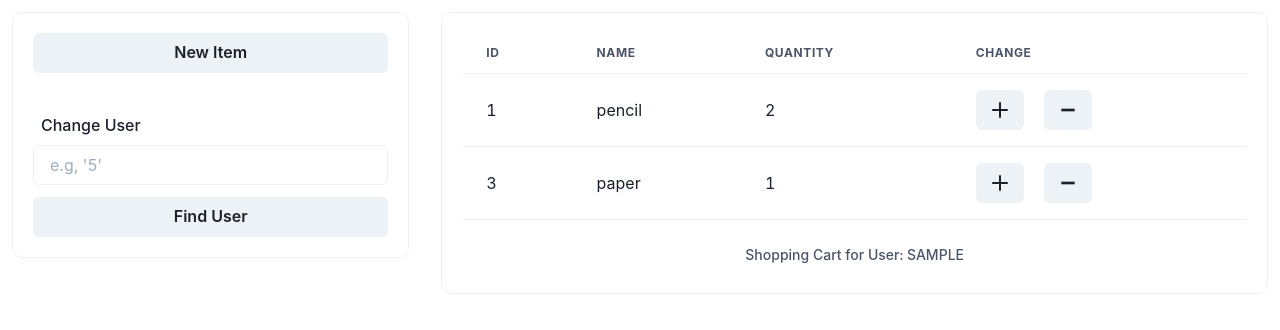
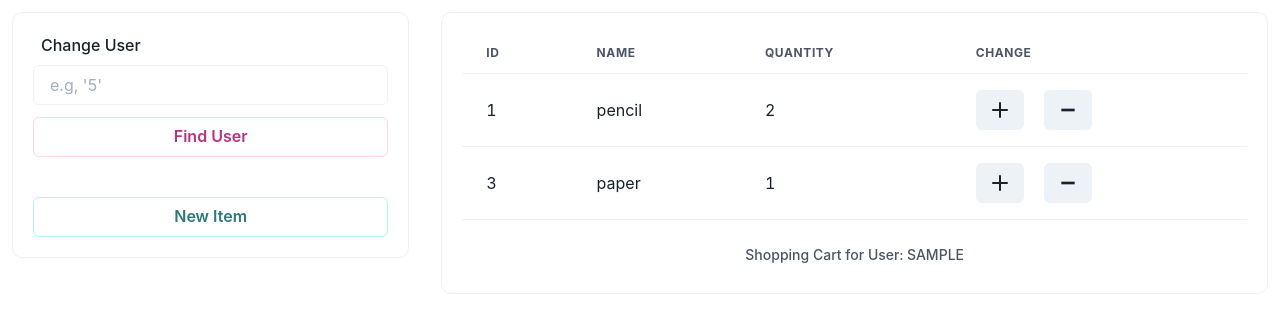
Before and after one commit to xvnyv/distributed-systems, a React (Create React App) app in the folder web-app/: page / in a window 1280 px wide. Shown: the top 330 px of the page. Built offline with nearby package versions, Linux system fonts and the light colour scheme.

Commit message:
added some colour

```diff
--- a/web-app/src/App.js
+++ b/web-app/src/App.js
@@ -54,20 +54,23 @@ function App() {
       <Grid templateColumns="repeat(6, 1fr)" gap={2}>
         <GridItem colSpan={2} padding={3}>
           <Box borderRadius={10} border="1px" borderColor="blackAlpha.100" padding={5}>
-            <CAddItemModal state={state} dispatch={dispatch} />
-            <FormLabel marginTop={10} marginLeft={2}>
-              Change User
-            </FormLabel>
+            <FormLabel marginLeft={2}>Change User</FormLabel>
             <Input placeholder="e.g, '5'" onKeyPress={(e) => CheckEnter(e)} type="number" />
             <Button
               marginTop={3}
+              marginBottom={10}
               width="100%"
+              colorScheme={"pink"}
+              variant="ghost"
+              border="1px"
+              borderColor="pink.100"
               onClick={() => {
                 GetDataAxios(userId, dispatch);
               }}
             >
               Find User
             </Button>
+            <CAddItemModal state={state} dispatch={dispatch} />
           </Box>
         </GridItem>
         <GridItem colSpan={4} padding={3}>
--- a/web-app/src/components/CAddItemModal.js
+++ b/web-app/src/components/CAddItemModal.js
@@ -54,7 +54,7 @@ const CAddItemModal = ({ state, dispatch }) => {
       });
       return;
     }
-    dispatch({ type: ITEM_ACTIONS.NEW, payload: { itemId, itemName } });
+    dispatch({ type: ITEM_ACTIONS.NEW, payload: { itemId, itemName, toast, toastIdRef } });
     onClose();
   };
 
@@ -67,7 +67,14 @@ const CAddItemModal = ({ state, dispatch }) => {
 
   return (
     <>
-      <Button onClick={onOpen} width="100%">
+      <Button
+        onClick={onOpen}
+        width="100%"
+        colorScheme={"teal"}
+        variant="ghost"
+        border="1px"
+        borderColor="teal.100"
+      >
         New Item
       </Button>
 
--- a/web-app/src/reducers/ItemReducer.js
+++ b/web-app/src/reducers/ItemReducer.js
@@ -1,16 +1,18 @@
+import axios from "axios";
 import GetDataAxios from "../axios/GetData";
 
 export const reducer = (state, action) => {
   switch (action.type) {
     case ITEM_ACTIONS.INCREMENT:
       var id = action.payload;
-      console.log({
+      var newState = {
         ...state,
         Item: {
           ...state.Item,
           [id]: { ...state.Item[id], Quantity: state.Item[id].Quantity + 1 },
         },
-      });
+      };
+
       return {
         ...state,
         Item: {
```
